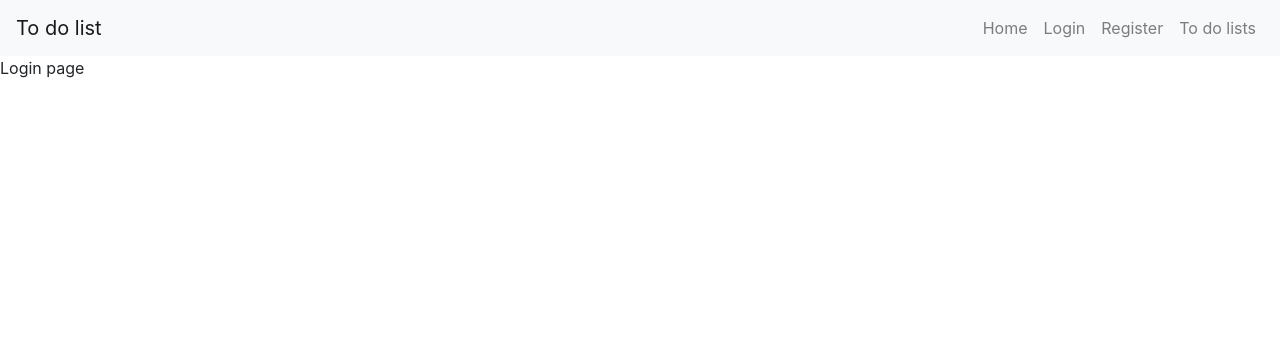
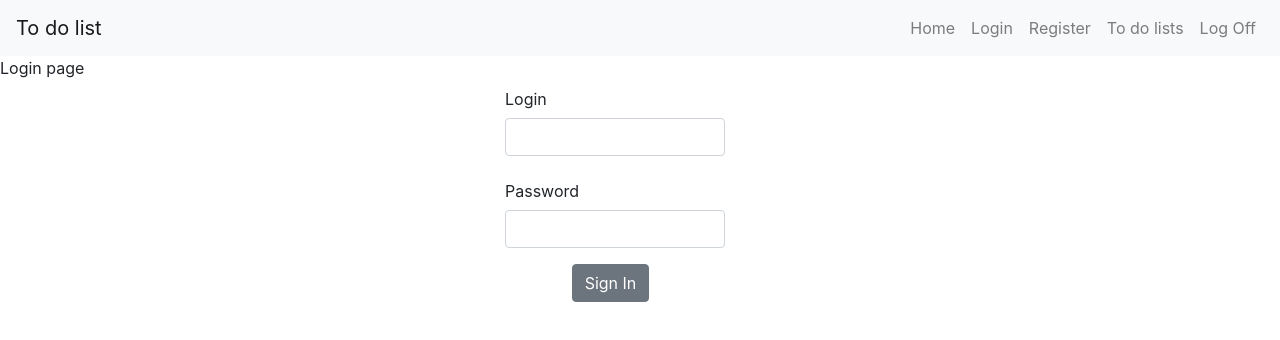
Before and after one commit to nastia1998/Client, a React (Create React App) app in the folder todolist/: page /login in a window 1280 px wide. Shown: the top 340 px of the page. Built offline with nearby package versions, Linux system fonts and the light colour scheme; no server answers.

Commit message:
basic auth with bug

```diff
--- a/todolist/package.json
+++ b/todolist/package.json
@@ -6,12 +6,14 @@
     "bootstrap": "^4.3.1",
     "moment": "^2.24.0",
     "react": "^16.8.6",
+    "react-bootstrap-form": "^0.1.4-beta6",
     "react-datepicker": "^2.5.0",
     "react-dom": "^16.8.6",
     "react-moment": "^0.9.2",
     "react-router-dom": "^5.0.0",
     "react-scripts": "3.0.1",
-    "reactstrap": "^8.0.0"
+    "reactstrap": "^8.0.0",
+    "shortid": "^2.2.14"
   },
   "scripts": {
     "start": "react-scripts start",
--- a/todolist/src/App.js
+++ b/todolist/src/App.js
@@ -9,19 +9,33 @@ import Login from './components/Login';
 import Register from './components/Register';
 import TodoList from './components/TodoList';
 
+import { Redirect } from 'react-router-dom';
+
 class App extends Component{
 
     state = {
-        todoList: []
+        todoList: [],
+        loggedIn: false
     };
 
     async componentDidMount() {
 
         try {
-            const { data } = await axios.get("https://localhost:44390/api/todolists");
-            this.setState({todoList: data});
+            console.log('storage', localStorage.getItem('token'))
+            console.log('userId', localStorage.getItem('userId'))
+            if(localStorage.getItem('userId') !== null) {
+                const { data } = await axios.get(`https://localhost:44390/api/users/${localStorage.getItem('userId')}/todolists`, {headers: {"Authorization": `Bearer ${localStorage.getItem('token')}`} });
+                this.setState({todoList: data}, () => {
+                    console.log('loggedin', this.state.loggedIn)
+                });
+            } else {
+                //alert('You are not authorized!')
+            }
+
         } catch (e) {
             console.log(e)
+            localStorage.removeItem('token')
+            localStorage.removeItem('userId')
             this.setState({error: e.message})
         }
 
@@ -42,6 +56,7 @@ class App extends Component{
     }
 
     render() {
+
         return (
             <Router>
                 <div>
@@ -51,10 +66,10 @@ class App extends Component{
                     <Route name='register' exact path='/register' component={Register} />
                     <Route name='todolists'
                            exact path='/todolists'
-                           render={(props) => <TodoList addList={this.addTodoList} deleteList={this.deleteTodoList} todolists={this.state.todoList} />} />
+                           render={(props) => <TodoList addList={this.addTodoList} deleteList={this.deleteTodoList} todolists={this.state.todoList} loggedIn={!this.state.loggedIn} />} />
                 </div>
             </Router>
-        );
+        )
     }
 }
 
--- a/todolist/src/components/Login.js
+++ b/todolist/src/components/Login.js
@@ -1,9 +1,105 @@
 import React, { Component } from 'react';
+import { Col, Button, Form, FormGroup, Label, Input, Container } from 'reactstrap';
+import axios from "axios";
+
+import { Redirect } from 'react-router-dom';
+
 class Login extends Component {
+
+    constructor(props) {
+
+        super(props);
+
+        this.state = {
+            login: '',
+            password: '',
+            token: '',
+            logged: false,
+            error: false
+        }
+
+        this.handleSubmit = this.handleSubmit.bind(this);
+
+    }
+
+    async handleSubmit(e) {
+
+        e.preventDefault();
+
+        const body = {
+            login: this.state.login,
+            password: this.state.password
+        }
+
+        try {
+            console.log(this.state.login, this.state.password)
+            const { data } = await axios.post("https://localhost:44390/api/auth/authenticate", body);
+            if (data.token) {
+                console.log('datatoken')
+                this.setState({logged: true}, () => {
+                    localStorage.setItem('token', this.state.token)
+                    localStorage.setItem('userId', data.id)
+                })
+                localStorage.setItem('token', data.token)
+                console.log('toooo', localStorage.getItem('token'))
+                localStorage.setItem('userId', data.id)
+                console.log('useeee', localStorage.getItem('userId'))
+            } else {
+                this.setState({error: true})
+                alert('Did not authorize')
+            }
+
+        } catch (e) {
+            console.log(e)
+            alert(e.message)
+        }
+
+    }
+
+    onChange = (e) => {
+
+        switch(e.target.type) {
+            case 'text':
+                this.setState({login: e.target.value}, () => {
+                    console.log(this.state.login)
+                })
+
+            case 'password':
+                this.setState({password: e.target.value}, () => {
+                    console.log(this.state.password)
+                })
+        }
+
+    }
+
     render() {
-        return (
+        if (this.state.loggedIn) {
+            return <Redirect to='/todolists' />
+        }
+        return  (
             <div>
                 Login page
+                <Container>
+                    <Form method="post" onSubmit={this.handleSubmit}>
+                        <FormGroup row>
+                            <Label for="Login" sm={7}>Login</Label>
+                            <Col sm={10}>
+                                <Input type="text" name="login" id="Login" onChange={this.onChange} required />
+                            </Col>
+                        </FormGroup>
+                        <FormGroup row>
+                            <Label for="Password" sm={7}>Password</Label>
+                            <Col sm={10}>
+                                <Input type="password" name="Password" id="Password" onChange={this.onChange} required />
+                            </Col>
+                        </FormGroup>
+                        <FormGroup check row>
+                            <Col sm={{ size: 10, offset: 2 }}>
+                                <Button>Sign In</Button>
+                            </Col>
+                        </FormGroup>
+                    </Form>
+                </Container>
             </div>
         )
     }
--- a/todolist/src/components/NavBar.js
+++ b/todolist/src/components/NavBar.js
@@ -6,7 +6,8 @@ import {
     NavbarBrand,
     Nav,
     NavItem,
-    NavLink
+    NavLink,
+    Button
 }
     from 'reactstrap';
 
@@ -25,6 +26,11 @@ class NavBar extends Component {
         this.setState({
             isOpen: !this.state.isOpen
         });
+    }
+
+    logOffClick = () => {
+        localStorage.removeItem('token');
+        localStorage.removeItem('userId');
     }
 
     render() {
@@ -46,6 +52,9 @@ class NavBar extends Component {
                             <NavItem>
                                 <NavLink href="/todolists">To do lists</NavLink>
                             </NavItem>
+                            <NavItem>
+                                <NavLink href='/' onClick={this.logOffClick}>Log Off</NavLink>
+                            </NavItem>
                         </Nav>
                 </Navbar>
             </header>
--- a/todolist/src/components/Register.js
+++ b/todolist/src/components/Register.js
@@ -1,9 +1,87 @@
 import React, { Component } from 'react';
+import {Button, Col, Container, Form, FormGroup, Input, Label} from "reactstrap";
+import axios from 'axios';
+
 class Register extends Component {
+
+    constructor(props) {
+
+        super(props);
+
+        this.state = {
+            login: '',
+            password: '',
+            email: ''
+        }
+
+        this.handleSubmit = this.handleSubmit.bind(this);
+    }
+
+    async handleSubmit(e) {
+
+        const body = {
+            login: this.state.login,
+            password: this.state.password,
+            email: this.state.email
+        }
+
+        try {
+
+            const { data } = await axios.post("https://localhost:44390/api/auth/register", body);
+            if (data) alert('Your registration completed successfully!')
+
+        } catch (e) {
+            console.log(e)
+        }
+
+    }
+
+    onChange = (e) => {
+
+        switch(e.target.type) {
+            case 'text':
+                this.setState({login: e.target.value})
+                break;
+            case 'password':
+                this.setState({password: e.target.value})
+            case 'email':
+                this.setState({email: e.target.value})
+
+        }
+
+    }
+
     render() {
         return (
             <div>
                 Register page
+                <Container>
+                    <Form onSubmit={this.handleSubmit} method="post">
+                        <FormGroup row>
+                            <Label for="Login" sm={7}>Login</Label>
+                            <Col sm={10}>
+                                <Input type="text" name="login" id="Login" onChange={this.onChange} required />
+                            </Col>
+                        </FormGroup>
+                        <FormGroup row>
+                            <Label for="Password" sm={7}>Password</Label>
+                            <Col sm={10}>
+                                <Input type="password" name="Password" id="Password" onChange={this.onChange} required />
+                            </Col>
+                        </FormGroup>
+                        <FormGroup row>
+                            <Label for="Email" sm={7}>Email</Label>
+                            <Col sm={10}>
+                                <Input type="email" name="email" id="Email" onChange={this.onChange} required />
+                            </Col>
+                        </FormGroup>
+                        <FormGroup check row>
+                            <Col sm={{ size: 10, offset: 2 }}>
+                                <Button>Sign Up</Button>
+                            </Col>
+                        </FormGroup>
+                    </Form>
+                </Container>
             </div>
         )
     }
--- a/todolist/src/components/TaskList.js
+++ b/todolist/src/components/TaskList.js
@@ -3,7 +3,6 @@ import Moment from 'react-moment';
 import { Button } from 'reactstrap';
 import axios from "axios";
 import DatePicker from "react-datepicker";
-import shortid from 'shortid';
 
 import "../styles/TodoList.css"
 
--- a/todolist/src/components/TodoList.js
+++ b/todolist/src/components/TodoList.js
@@ -5,7 +5,8 @@ import axios from "axios";
 import TaskList from './TaskList';
 import '../styles/TodoList.css'
 
-import shortid from 'shortid';
+import { Redirect } from 'react-router-dom';
+
 
 class TodoList extends Component {
 
@@ -53,14 +54,14 @@ class TodoList extends Component {
     async addButton(event) {
 
         const value = {
-            userId: 1,
+            userId: localStorage.getItem('userId'),
             name: this.state.nameVal,
             description: this.state.descrVal
         }
 
         try {
             const { data } = await axios
-                .post("https://localhost:44390/api/todolists", value)
+                .post(`https://localhost:44390/api/users/${localStorage.getItem('userId')}/todolists`, value, {headers: {"Authorization": `Bearer ${localStorage.getItem('token')}`} })
 
             this.props.addList(data)
         } catch (e) {
@@ -71,7 +72,7 @@ class TodoList extends Component {
     deleteItem = event => {
         this.setState({listId: event.target.id}, () => {
             axios
-                .delete(`https://localhost:44390/api/todolists/${this.state.listId}`)
+                .delete(`https://localhost:44390/api/todolists/${this.state.listId}`, {headers: {"Authorization": `Bearer ${localStorage.getItem('token')}`} })
                 .then(response => {
                     console.log(response)
                 })
@@ -98,7 +99,9 @@ class TodoList extends Component {
     }
 
     render() {
-        return (
+        console.log('llll', this.props.loggedIn)
+        return this.props.loggedIn ?
+            (
             <div>
                 <div className="lists">
                     { this.props.todolists.map(c =>
@@ -130,7 +133,7 @@ class TodoList extends Component {
                     <Button outline color="primary" onClick={this.addButton}>Add</Button>
                 </div>
             </div>
-        );
+        ) : <Redirect to='/login'/> ;
     }
 }
 
```
